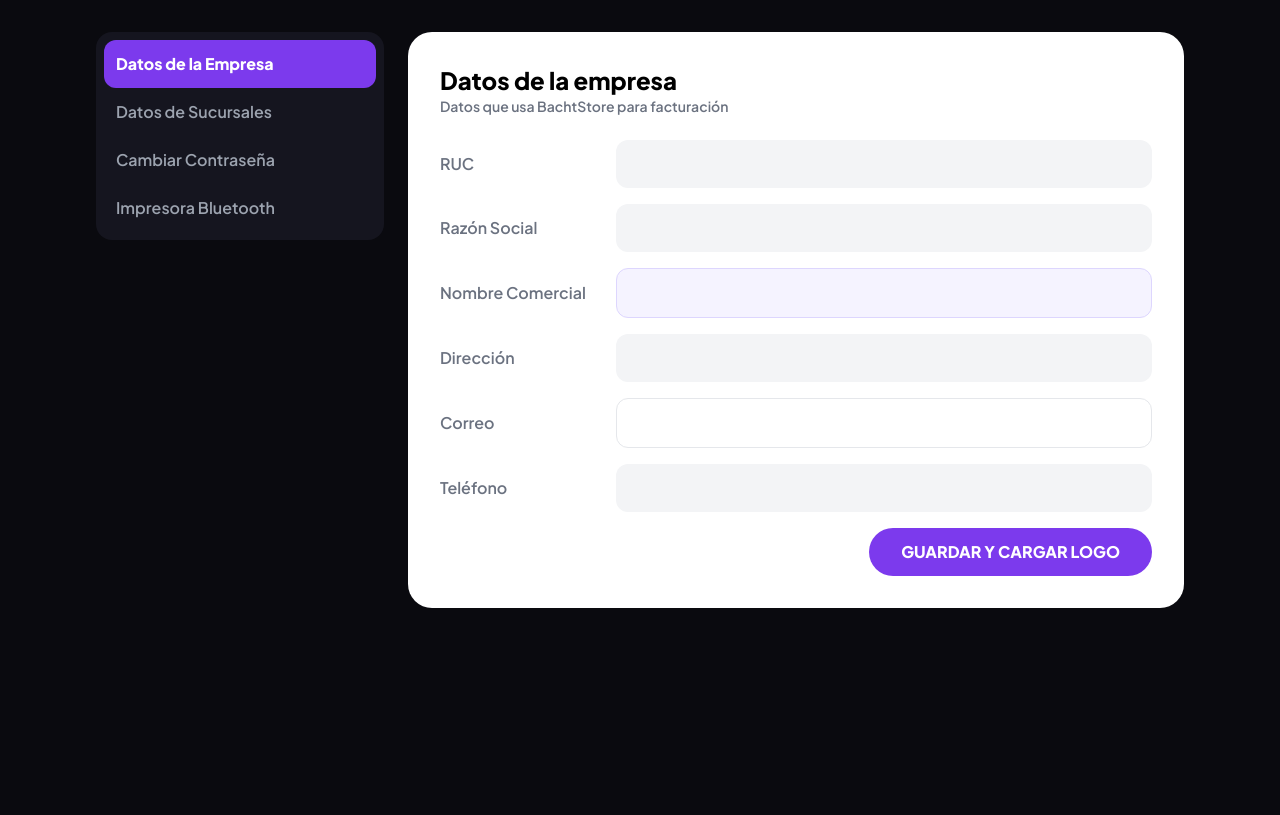
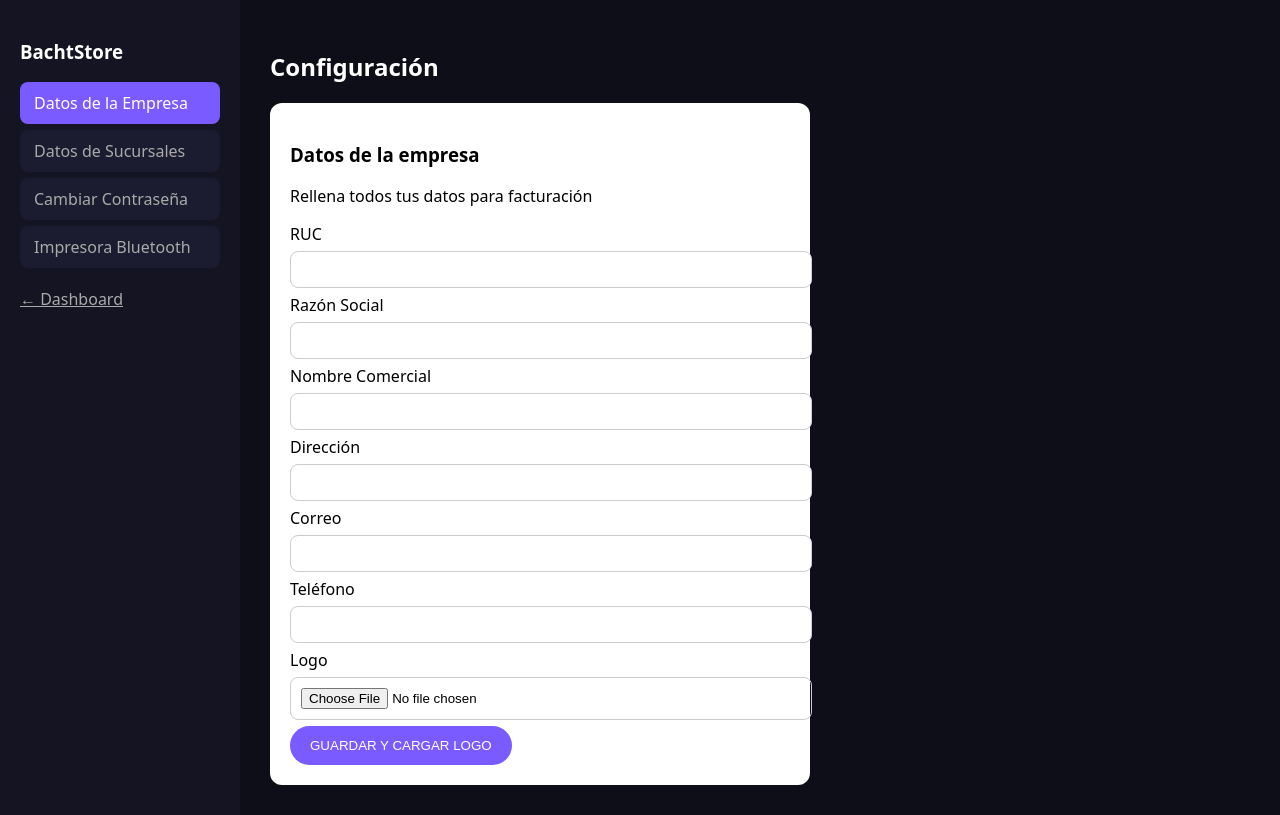
Before and after one commit to nehemiasdelgadovega7-cyber/bachtstore, a Django app: template sistema_ventas/ventas/templates/ventas/configuracion.html in a window 1280 px wide. Before the commit the page ends 608 px from the top, so only its background shows below. Run offline with Django 3.2, Linux system fonts and the light colour scheme; the template is opened without the code that fills it, so the values that code supplies are empty; some libraries are stand-ins or nearby versions.

Commit message:
fix configuracion tabs y guardar

```diff
--- a/sistema_ventas/ventas/templates/ventas/configuracion.html
+++ b/sistema_ventas/ventas/templates/ventas/configuracion.html
@@ -1,13 +1,76 @@
-{% extends 'ventas/base.html' %}{% block content %}
-<div class="max-w-6xl mx-auto p-8"><div class="flex gap-6"><div class="w-72 bg-[#15151f] rounded-2xl p-2 h-fit"><div class="bg-violet-600 p-3 rounded-xl font-bold">Datos de la Empresa</div><div class="p-3 text-gray-400">Datos de Sucursales</div><div class="p-3 text-gray-400">Cambiar Contraseña</div><div class="p-3 text-gray-400">Impresora Bluetooth</div></div>
-<div class="flex-1 bg-white text-black rounded-[24px] p-8"><h1 class="text-2xl font-black">Datos de la empresa</h1><p class="text-gray-500 text-sm mb-6">Datos que usa BachtStore para facturación</p>
-<form method="POST" class="space-y-4">{% csrf_token %}
-<div class="flex items-center gap-4"><label class="w-40 text-gray-500">RUC</label><input name="ruc" value="{{ tienda.ruc }}" class="flex-1 bg-gray-100 p-3 rounded-xl"></div>
-<div class="flex items-center gap-4"><label class="w-40 text-gray-500">Razón Social</label><input name="razon_social" value="{{ tienda.razon_social }}" class="flex-1 bg-gray-100 p-3 rounded-xl"></div>
-<div class="flex items-center gap-4"><label class="w-40 text-gray-500">Nombre Comercial</label><input name="nombre_comercial" value="{{ tienda.nombre_comercial }}" class="flex-1 bg-violet-50 border border-violet-200 p-3 rounded-xl"></div>
-<div class="flex items-center gap-4"><label class="w-40 text-gray-500">Dirección</label><input name="direccion" value="{{ tienda.direccion }}" class="flex-1 bg-gray-100 p-3 rounded-xl"></div>
-<div class="flex items-center gap-4"><label class="w-40 text-gray-500">Correo</label><input name="correo" value="{{ tienda.correo }}" class="flex-1 border p-3 rounded-xl"></div>
-<div class="flex items-center gap-4"><label class="w-40 text-gray-500">Teléfono</label><input name="telefono" value="{{ tienda.telefono }}" class="flex-1 bg-gray-100 p-3 rounded-xl"></div>
-<button class="bg-violet-600 text-white px-8 py-3 rounded-full font-bold float-right mt-4">GUARDAR Y CARGAR LOGO</button>
-</form></div></div></div>
-{% endblock %}
+{% load static %}
+<!DOCTYPE html>
+<html>
+<head>
+<meta charset="UTF-8">
+<meta name="viewport" content="width=device-width, initial-scale=1.0">
+<title>Configuración - BachtStore</title>
+<style>
+body{margin:0;font-family:system-ui;background:#0e0e18;color:white;display:flex}
+.sidebar{width:200px;background:#141423;padding:20px}
+.tab{padding:10px 14px;border-radius:8px;cursor:pointer;margin:6px 0;background:#1c1c30;color:#aaa}
+.tab.active{background:#7a5bff;color:white}
+.main{flex:1;padding:30px}
+.panel{display:none;background:white;color:black;padding:20px;border-radius:12px;max-width:500px}
+.panel.active{display:block}
+input{width:100%;padding:10px;margin:6px 0;border:1px solid #ccc;border-radius:8px}
+button{background:#7a5bff;color:white;padding:12px 20px;border:none;border-radius:20px;cursor:pointer}
+</style>
+</head>
+<body>
+<div class="sidebar">
+<h3>BachtStore</h3>
+<div class="tab active" onclick="showTab(0)">Datos de la Empresa</div>
+<div class="tab" onclick="showTab(1)">Datos de Sucursales</div>
+<div class="tab" onclick="showTab(2)">Cambiar Contraseña</div>
+<div class="tab" onclick="showTab(3)">Impresora Bluetooth</div>
+<a href="{% url 'dashboard' %}" style="display:block;margin-top:20px;color:#aaa">← Dashboard</a>
+</div>
+
+<div class="main">
+<h2>Configuración</h2>
+
+<form method="POST" enctype="multipart/form-data">
+{% csrf_token %}
+
+<div id="p0" class="panel active">
+<h3>Datos de la empresa</h3>
+<p>Rellena todos tus datos para facturación</p>
+<label>RUC</label><input name="ruc" value="{{ tienda.ruc|default:'' }}">
+<label>Razón Social</label><input name="razon" value="{{ tienda.razon|default:'' }}">
+<label>Nombre Comercial</label><input name="nombre" value="{{ tienda.nombre|default:request.user.username }}">
+<label>Dirección</label><input name="direccion" value="{{ tienda.direccion|default:'' }}">
+<label>Correo</label><input name="correo" value="{{ tienda.correo|default:'' }}">
+<label>Teléfono</label><input name="telefono" value="{{ tienda.telefono|default:'' }}">
+<label>Logo</label><input type="file" name="logo">
+<button type="submit">GUARDAR Y CARGAR LOGO</button>
+</div>
+
+<div id="p1" class="panel">
+<h3>Datos de Sucursales</h3>
+<input placeholder="Nombre sucursal">
+<button type="submit">Guardar Sucursal</button>
+</div>
+
+<div id="p2" class="panel">
+<h3>Cambiar Contraseña</h3>
+<input type="password" name="pass" placeholder="Nueva contraseña">
+<button type="submit">Cambiar</button>
+</div>
+
+<div id="p3" class="panel">
+<h3>Impresora Bluetooth</h3>
+<button type="button" onclick="alert('Buscando impresora...')">Conectar Impresora</button>
+</div>
+
+</form>
+</div>
+
+<script>
+function showTab(i){
+ document.querySelectorAll('.tab').forEach((t,idx)=>t.classList.toggle('active',idx==i));
+ document.querySelectorAll('.panel').forEach((p,idx)=>p.classList.toggle('active',idx==i));
+}
+</script>
+</body>
+</html>
```
Also changed, not shown: sistema_ventas/ventas/views.py (+10 -4 lines).
